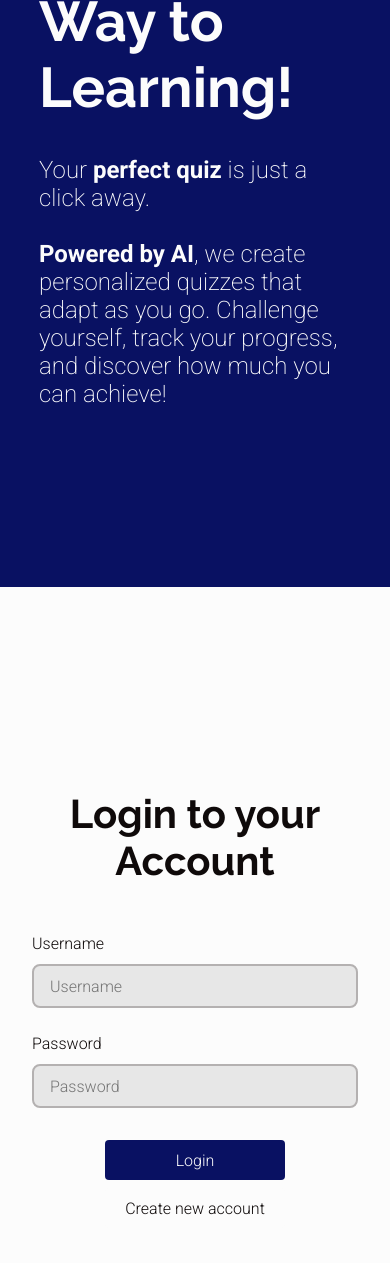
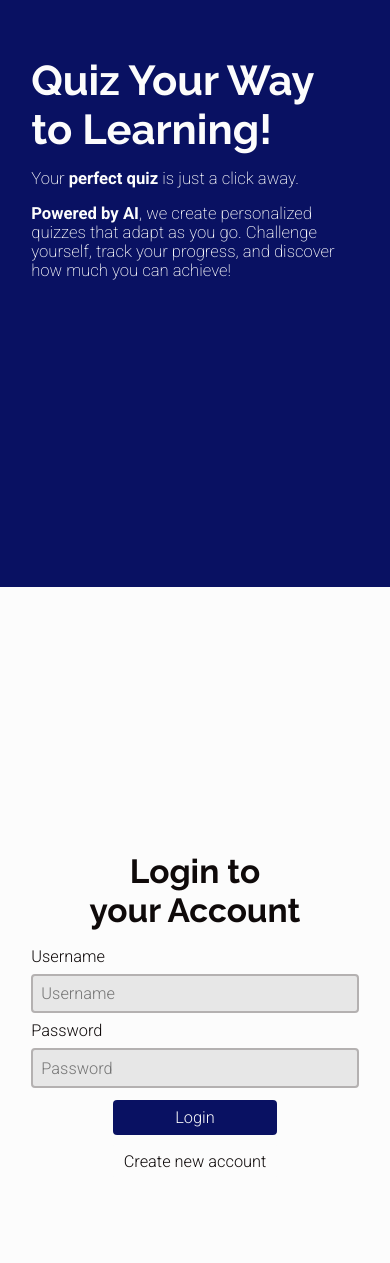
Before and after one commit to aprhyvs/test-template, a plain HTML site: page index.html in a window 390 px wide. Shown: the part 257-1520 px from the top of the page. Drawn offline with Linux system fonts and the light colour scheme.

Commit message:
Improve responsiveness
Font sizes now uses clamp() and a few adjustments
that improves overall responsiveness. Overall look
have changed but atleast it accomodates my screen
resolution (1366x768), while still looking good in
higher resolutions (1920x1080) and mobile devices.

```diff
--- a/index.html
+++ b/index.html
@@ -5,6 +5,7 @@
     <meta name="viewport" content="width=device-width, initial-scale=1.0">
     <title>Document</title>
     <link rel="stylesheet" href="style.css">
+    <link rel="stylesheet" href="reset.css">
     <link rel="preconnect" href="https://fonts.googleapis.com">
     <!-- Roboto -->
     <link rel="preconnect" href="https://fonts.gstatic.com" crossorigin>
@@ -17,28 +18,20 @@
 <body>
     <div class="wrapper">
         <div class="left">
-            <div class="left-content">
-                <h1>Quiz Your Way to Learning!</h1><br><br>
-                <p>Your <strong>perfect quiz</strong> is just a click away.<br><br>
-                <strong>Powered by AI</strong>, we create personalized quizzes that adapt as you go. Challenge yourself, track your progress, and discover how much you can achieve!</p>
-            </div>
+            <h1>Quiz Your Way to Learning!</h1>
+            <p>Your <strong>perfect quiz</strong> is just a click away.<p>
+            <p><strong>Powered by AI</strong>, we create personalized quizzes that adapt as you go. Challenge yourself, track your progress, and discover how much you can achieve!</p>
         </div>
        <div class="right">
-            <div class="right-content">
             <h3>Login to your Account</h3>
             <form>
-                    <div class="flex">
                 <label for="">Username</label>
                 <input type="text" placeholder="Username">
                 <label for="">Password</label>
                 <input type="password" placeholder="Password">
-                    </div>
-                    <div class="form-button">
-                        <button class="login">Login</button><br>
+                <button class="login">Login</button>
                 <button class="signup">Create new account</button>
-                    </div>
             </form>
-            </div> <!-- right-content -->
        </div><!-- right -->
     </div><!-- wrapper -->
 </body>
--- /dev/null
+++ b/reset.css
@@ -0,0 +1,27 @@
+/* Box sizing rules */
+*,
+*::before,
+*::after {
+  box-sizing: border-box;
+}
+
+* {
+    margin: 0;
+    padding: 0;
+}
+
+/* Remove list styles on ul, ol elements with a list role, which suggests default styling will be removed */
+ul[role='list'],
+ol[role='list'] {
+  list-style: none;
+}
+
+/* heading */
+h1, h2, h3, h4, h5, h6 {
+    text-wrap: balance;
+}
+
+/* body */
+p {
+    text-wrap: pretty; /* prevent orphans */
+}
--- a/style.css
+++ b/style.css
@@ -4,11 +4,6 @@
     --primary: #091162;
     --secondary: #c5c4b5;
     --accent: #e0b31f;
-}
-
-* {
-    margin: 0;
-    padding: 0;
 }
 
 /* left and right content */
@@ -20,15 +15,11 @@
 .left,
 .right {
     width: 50%;
-    min-height: 100vh;
+    min-height: 100dvh;
     display: flex;
+    flex-direction: column;
     justify-content: center;
-    align-items: center;
-}
-
-.left-content,
-.right-content {
-    padding: 0 4em;
+    padding: min(4em, 8%)
 }
 
 /* left content */
@@ -40,13 +31,18 @@
 
 .left h1 {
     font-family: "Raleway";
-    font-size: 6rem; /* 3.5rem */
+    font-weight: 700;
+    font-size: 2.5rem;
+    font-size: clamp(2.5rem, 2rem + 2.5vw, 5rem);
+    margin: 0.25em 0;
 }
 
 .left p {
     font-family: "Roboto";
+    font-size: 1rem;
+    font-size: clamp(1rem, 0.8rem + 1vw, 2rem);
     font-weight: 200;
-    font-size: 2.5rem; /* 1.5rem */
+    margin: 0.25em 0;
 }
 
 /* right content */
@@ -54,23 +50,29 @@
 .right {
     background-color: var(--background);
     color: var(--text);
+    align-items: center;
 }
 
 .right h3 {
     font-family: "Raleway";
     font-weight: 700;
-    font-size: 4rem; /* 2rem */
-    margin-bottom: 1em;
+    font-size: 2rem;
+    font-size: clamp(2rem, 1.6rem + 2vw, 4rem);
+    text-align: center;
+    margin: 0.5em 0;
 }
 
 .right form {
     font-family: "Roboto";
     font-weight: 300;
+    display: flex;
+    flex-direction: column;
+    width: 100%;
 }
 
 .right label {
-    font-size: 2rem; /* 16px */
-    line-height: 2.5em;
+    font-size: 1rem;
+    font-size: clamp(1rem, 0.9rem + 0.5vw, 1.5rem);
 }
 
 .right input {
@@ -78,11 +80,11 @@
     font-weight: 300;
     background-color: #E7E7E7;
     border: #b4b1b1 2px solid;
-    min-height: 2.5em;
-    font-size: 2rem;
-    border-radius: 0.5em;
-    margin-bottom: 1em;
-    padding: 0 1em;
+    font-size: 1rem;
+    font-size: clamp(1rem, 0.9rem + 0.5vw, 1.5rem);
+    padding: 0.5em;
+    border-radius: 0.25rem;
+    margin: 0.5em 0;
 }
 
 .right input:focus::placeholder {
@@ -94,32 +96,22 @@
     border: #666565 2px solid;
 }
 
-.flex {
-    display: flex;
-    flex-direction: column;
-    justify-content: center;
-}
-
-.form-button {
-    text-align: center;
-}
-
 .login,
 .signup {
     font-family: "Roboto";
-    font-size: 2rem;
+    font-size: 1rem;
+    font-size: clamp(1rem, 0.9rem + 0.5vw, 1.5rem);
     font-weight: 300;
-    min-width: 360px; /* 180px */
-    min-height: 80px;
+    padding: 0.5em;
     border-radius: 0.25em;
     border: none;
+    margin: 0.25em auto;
+    width: 50%;
 }
 
 .login {
     color: var(--background);
     background: var(--primary);
-    margin-top: 1em;
-    margin-bottom: 0.5em;
 }
 
 .signup {
@@ -128,37 +120,6 @@
 }
 
 /* media queries */
-
-@media (max-width: 1600px) {
-
-    .left h1 {
-        font-size: 3.5rem; /* 3.5, 6rem */
-    }
-
-    .left p {
-        font-size: 1.5rem; /* 1.5, 2.5rem */
-    }
-
-    .right h3 {
-        font-size: 2.5rem; /* 2, 4rem */
-    }
-
-    .right label {
-        font-size: 1rem; /* 1, 2rem */
-    }
-
-    .right input {
-        font-size: 1rem; /* 1, 2rem */
-    }
-
-    .login,
-    .signup {
-        font-size: 1rem; /* 1rem */
-        min-width: 180px; /* 180 360px */
-        min-height: 40px; /* 40 80px */
-    }
-}
-
 @media (max-width: 992px) {
     html,body {
         overflow-x: hidden;
@@ -168,19 +129,6 @@
         display: block;
     }
 
-    .left-content {
-        width: 80%;
-    }
-
-    .left-content,
-    .right-content {
-        padding: 2em;
-    }
-
-    .right-content h3 {
-        text-align: center;
-    }
-
     .left,
     .right {
         width: 100%;
```
Lines whose indentation alone changed are shown as unchanged.
